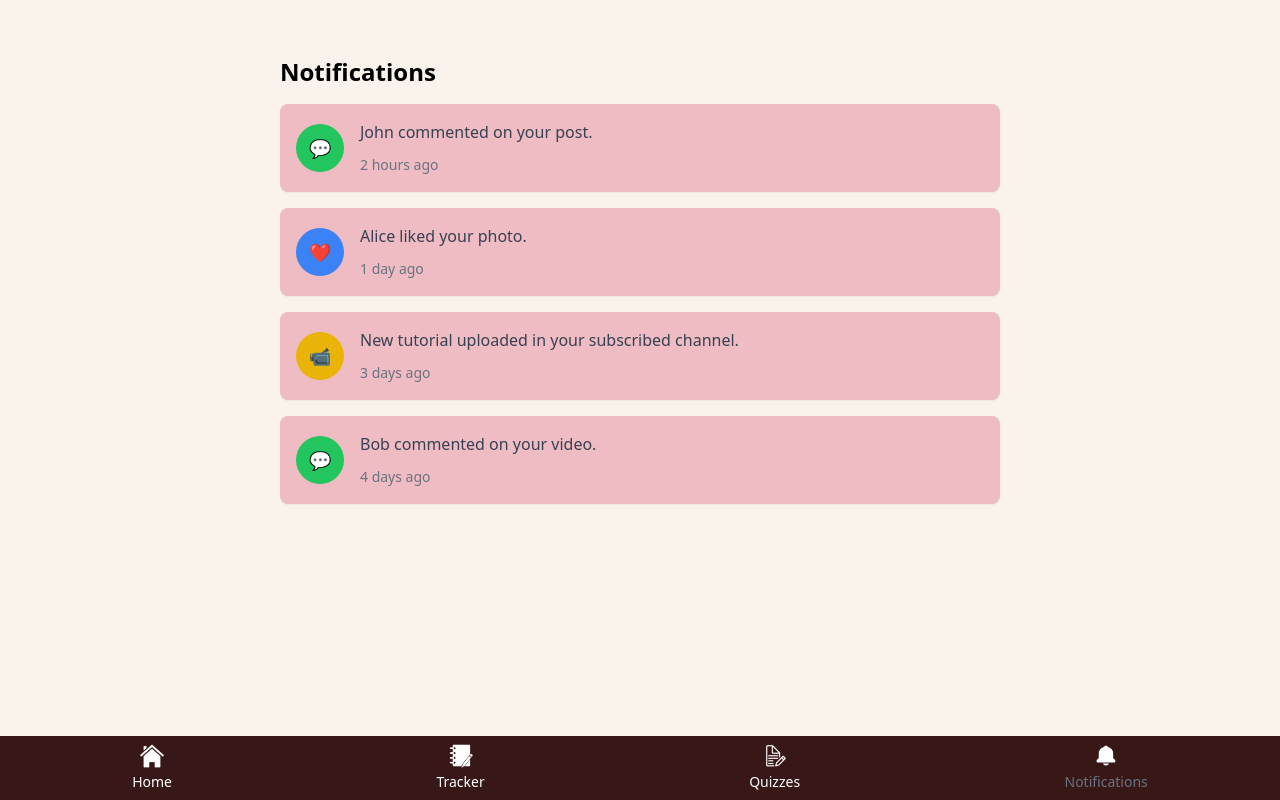
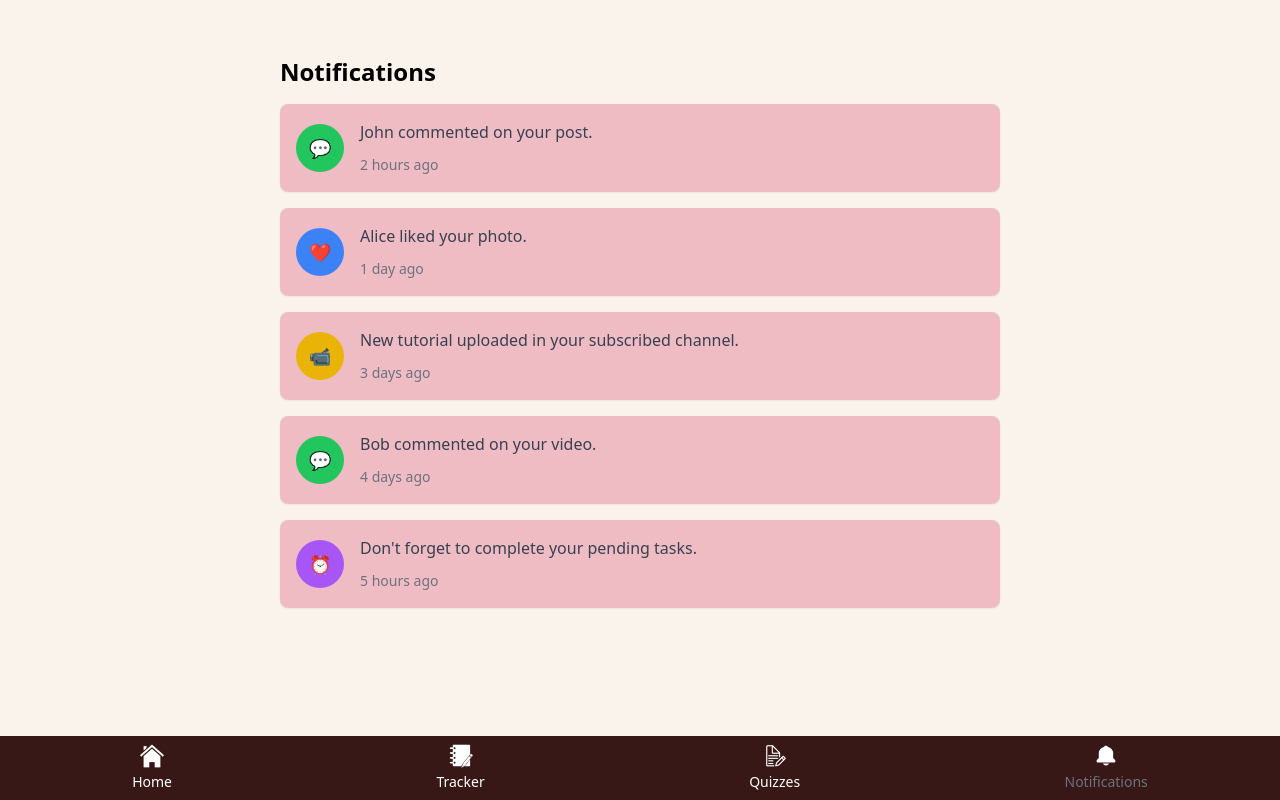
Before and after one commit to chinoy-the-great/nuxt3-drizzle-stitch, a Nuxt app: page /notifications in a window 1280 px wide. Built offline with nearby package versions, Linux system fonts and the light colour scheme.

Commit message:
Added tasks reminder notification.

```diff
--- a/pages/notifications.vue
+++ b/pages/notifications.vue
@@ -57,6 +57,13 @@ const notifications = ref([
 		time: '4 days ago',
 		icon: '💬',
 	},
+	{
+		id: 5,
+		type: 'task',
+		message: "Don't forget to complete your pending tasks.",
+		time: '5 hours ago',
+		icon: '⏰',
+	},
 ])
 
 // Function to return the icon class based on notification type
@@ -68,6 +75,8 @@ const notificationIconClass = (type) => {
 			return 'bg-green-500 text-white'
 		case 'upload':
 			return 'bg-yellow-500 text-white'
+		case 'task':
+			return 'bg-purple-500 text-white'
 		default:
 			return 'bg-gray-500 text-white'
 	}
@@ -82,6 +91,8 @@ const notificationTextClass = (type) => {
 			return 'text-white'
 		case 'upload':
 			return 'text-white'
+		case 'task':
+			return 'text-white'
 		default:
 			return 'text-gray-800'
 	}
```
